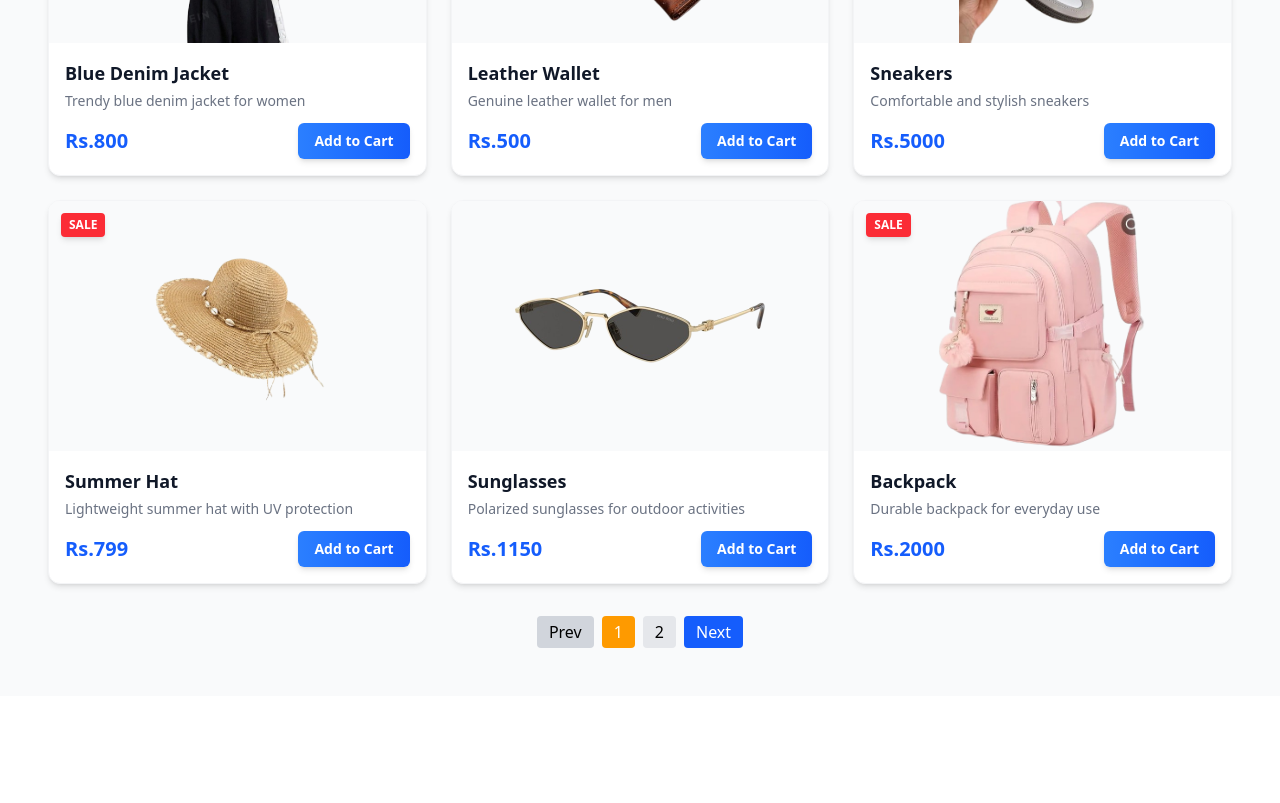
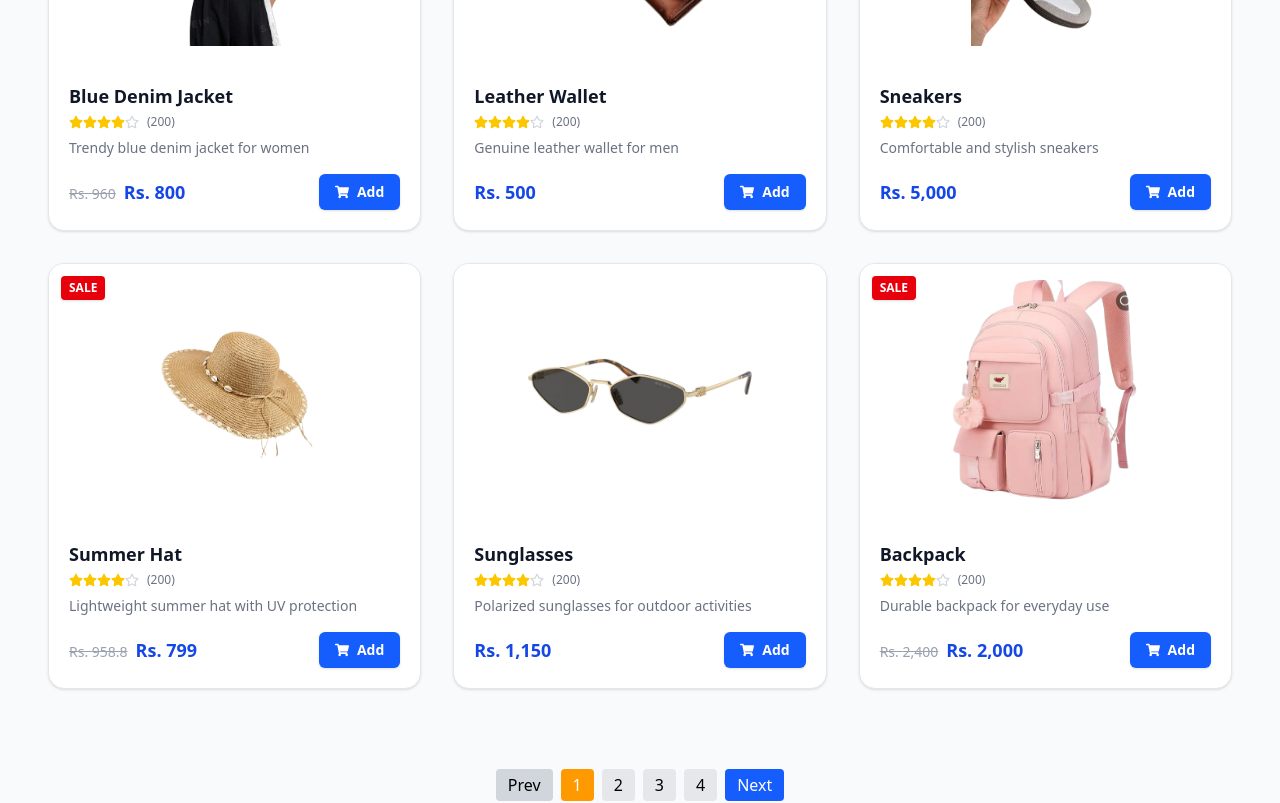
Before and after one commit to Apeksha-1-hub/ecommerce, a React (Vite) app: page / in a window 1280 px wide. Shown: the part 1020-1823 px from the top of the page. Built offline with nearby package versions, Linux system fonts and the light colour scheme.

Commit message:
changes in product and productcard

```diff
--- a/src/product/Product.jsx
+++ b/src/product/Product.jsx
@@ -1,14 +1,13 @@
 import React, { useState } from "react";
 import ProductCard from "../productcard/Productcard";
 import Pagination from "../pagination/Pagination";
-
 
 const products = [
   {
     id: 1,
     name: "Blue Denim Jacket",
     description: "Trendy blue denim jacket for women",
-    price: 800 ,
+    price: 800,
     image: "photos/p1.png",
     onSale: true,
   },
@@ -84,6 +83,97 @@ const products = [
     image: "photos/p10.png",
     onSale: false,
   },
+
+  {
+    id: 11,
+    name: "Sports Cap",
+    description: "Breathable sports cap for outdoor workouts",
+    price: 499,
+    image: "photos/p10.png",
+    onSale: false,
+  },
+  {
+    id: 12,
+    name: "Women's Handbag",
+    description: "Elegant handbag for women",
+    price: 2500,
+    image: "photos/p10.png",
+    onSale: true,
+  },
+  {
+    id: 13,
+    name: "Beanie",
+    description: "Warm knitted beanie for winter",
+    price: 699,
+    image: "photos/p10.png",
+    onSale: false,
+  },
+  {
+    id: 14,
+    name: "Loafers",
+    description: "Casual loafers for men",
+    price: 2200,
+    image: "photos/p10.png",
+    onSale: false,
+  },
+  {
+    id: 15,
+    name: "Yoga Pants",
+    description: "Comfortable stretchable yoga pants",
+    price: 1500,
+    image: "photos/p10.png",
+    onSale: true,
+  },
+
+  {
+    id: 16,
+    name: "Formal Shoes",
+    description: "Elegant formal shoes for men",
+    price: 2999,
+    image: "photos/p10.png",
+    onSale: false,
+  },
+
+  {
+    id: 17,
+    name: "Sports Cap",
+    description: "Breathable sports cap for outdoor workouts",
+    price: 499,
+    image: "photos/p10.png",
+    onSale: false,
+  },
+  {
+    id: 18,
+    name: "Women's Handbag",
+    description: "Elegant handbag for women",
+    price: 2500,
+    image: "photos/p10.png",
+    onSale: true,
+  },
+  {
+    id: 19,
+    name: "Beanie",
+    description: "Warm knitted beanie for winter",
+    price: 699,
+    image: "photos/p10.png",
+    onSale: false,
+  },
+  {
+    id: 20,
+    name: "Loafers",
+    description: "Casual loafers for men",
+    price: 2200,
+    image: "photos/p10.png",
+    onSale: false,
+  },
+  {
+    id: 21,
+    name: "Yoga Pants",
+    description: "Comfortable stretchable yoga pants",
+    price: 1500,
+    image: "photos/p10.png",
+    onSale: true,
+  },
 ];
 
 const Products = () => {
@@ -94,7 +184,10 @@ const Products = () => {
 
   const indexOfLastProduct = currentPage * productsPerPage;
   const indexOfFirstProduct = indexOfLastProduct - productsPerPage;
-  const currentProducts = products.slice(indexOfFirstProduct, indexOfLastProduct);
+  const currentProducts = products.slice(
+    indexOfFirstProduct,
+    indexOfLastProduct
+  );
 
   const handlePageChange = (page) => {
     if (page >= 1 && page <= totalPages) {
@@ -104,19 +197,30 @@ const Products = () => {
 
   return (
     <section className="max-w-7xl mx-auto px-6 sm:px-8 lg:px-12 py-12">
-      <h2 className="text-2xl font-bold text-gray-900 mb-8 py-10">Our Products</h2>
+      <div className="text-center mb-12">
+        <h2 className="text-3xl font-extrabold text-gray-900 mb-4">
+          Our Products
+        </h2>
+        <p className="max-w-2xl mx-auto text-gray-600">
+          Explore our wide range of trendy fashion items and accessories
+        </p>
+      </div>
 
-      <div className="grid grid-cols-1 sm:grid-cols-2 md:grid-cols-3 gap-6">
+      <div className="border-t border-gray-200 pt-8">
+        <div className="grid grid-cols-1 sm:grid-cols-2 md:grid-cols-3 gap-8">
           {currentProducts.map((product) => (
             <ProductCard key={product.id} product={product} />
           ))}
         </div>
+      </div>
 
+      <div className="mt-12 flex justify-center">
         <Pagination
           currentPage={currentPage}
           totalPages={totalPages}
           onPageChange={handlePageChange}
         />
+      </div>
     </section>
   );
 };
--- a/src/productcard/Productcard.jsx
+++ b/src/productcard/Productcard.jsx
@@ -1,44 +1,83 @@
 import React from "react";
 import "aos/dist/aos.css";
 import AOS from "aos";
+import { FaShoppingCart, FaStar, FaRegStar } from "react-icons/fa";
 
 // Initialize AOS once
 AOS.init({ duration: 800, once: true });
 
 const ProductCard = ({ product }) => {
+  // Format price with commas
+  const formattedPrice = product.price.toLocaleString("en-IN");
+
+  // Simulated rating (in real apps, fetch from product data)
+  const rating = 4; // out of 5
+
   return (
     <div
       data-aos="fade-up"
-      className="bg-white rounded-xl shadow-md hover:shadow-xl transition duration-300 overflow-hidden flex flex-col border border-gray-100 group transform hover:-translate-y-1 hover:scale-[1.02]"
+      className="bg-white rounded-2xl shadow hover:shadow-xl transition-transform duration-300 overflow-hidden flex flex-col border border-gray-200 group transform hover:-translate-y-1 hover:scale-[1.02] cursor-pointer" // added cursor-pointer here for entire card
     >
-      <div className="relative overflow-hidden bg-gray-50">
+      {/* Image */}
+      <div className="relative bg-gray-50">
         <img
           src={product.image}
           alt={product.name}
-          className="w-full object-contain" // shows full image without cropping
-          style={{ maxHeight: "250px" }} // adjust as needed for your layout
+          className="w-full h-64 object-contain p-4 bg-white"
         />
         {product.onSale && (
-          <span className="absolute top-3 left-3 bg-red-500 text-white text-xs font-bold px-2 py-1 rounded shadow-md">
+          <span className="absolute top-3 left-3 bg-red-600 text-white text-xs font-semibold px-2 py-1 rounded shadow">
             SALE
           </span>
         )}
       </div>
 
-      <div className="p-4 flex flex-col flex-grow">
+      {/* Content */}
+      <div className="p-5 flex flex-col flex-grow">
+        {/* Product name */}
         <h3 className="text-gray-900 font-semibold text-lg mb-1">
           {product.name}
         </h3>
-        <p className="text-gray-500 text-sm mb-3 flex-grow">
+
+        {/* Ratings */}
+        <div className="flex items-center mb-2">
+          {[...Array(5)].map((_, i) =>
+            i < rating ? (
+              <FaStar key={i} className="text-yellow-400 text-sm" />
+            ) : (
+              <FaRegStar key={i} className="text-gray-300 text-sm" />
+            )
+          )}
+          <span className="ml-2 text-gray-500 text-xs">(200)</span>
+        </div>
+
+        {/* Description */}
+        <p className="text-gray-500 text-sm mb-4 flex-grow">
           {product.description}
         </p>
 
-        <div className="flex justify-between items-center mt-auto">
-          <span className="text-blue-600 font-bold text-xl">
-            Rs.{product.price}
-          </span>
-          <button className="bg-gradient-to-r from-blue-500 to-blue-600 hover:from-blue-600 hover:to-blue-700 active:scale-95 text-white px-4 py-2 rounded-md shadow-md text-sm font-semibold transition duration-200 transform">
-            Add to Cart
+        {/* Price & Add to Cart */}
+        <div className="flex items-center justify-between mt-auto">
+          <div>
+            {product.onSale ? (
+              <>
+                <span className="text-gray-400 text-sm line-through mr-2">
+                  Rs. {(product.price * 1.2).toLocaleString("en-IN")}
+                </span>
+                <span className="text-blue-700 font-extrabold text-lg">
+                  Rs. {formattedPrice}
+                </span>
+              </>
+            ) : (
+              <span className="text-blue-700 font-extrabold text-lg">
+                Rs. {formattedPrice}
+              </span>
+            )}
+          </div>
+
+          <button className="flex items-center gap-2 bg-blue-600 hover:bg-blue-700 active:scale-95 text-white px-4 py-2 rounded-md shadow transition duration-200 cursor-pointer">
+            <FaShoppingCart className="text-sm" />
+            <span className="text-sm font-semibold">Add</span>
           </button>
         </div>
       </div>
```
Lines whose indentation alone changed are shown as unchanged.
